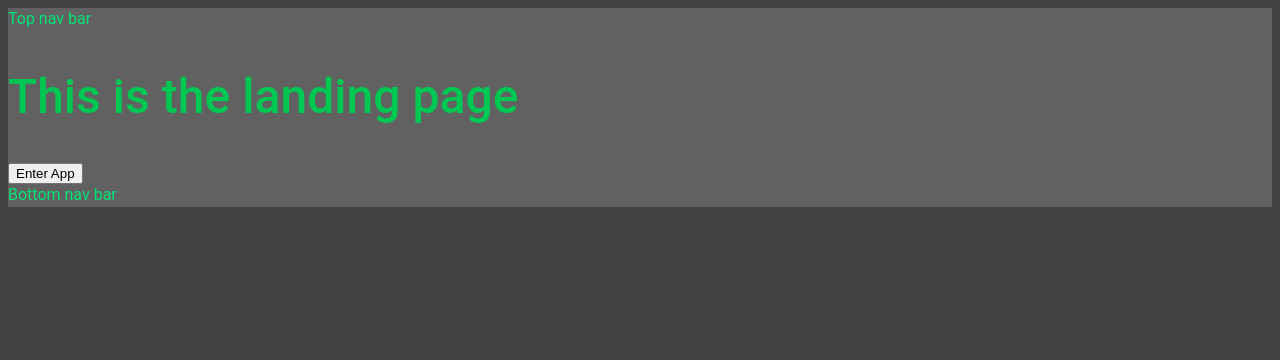
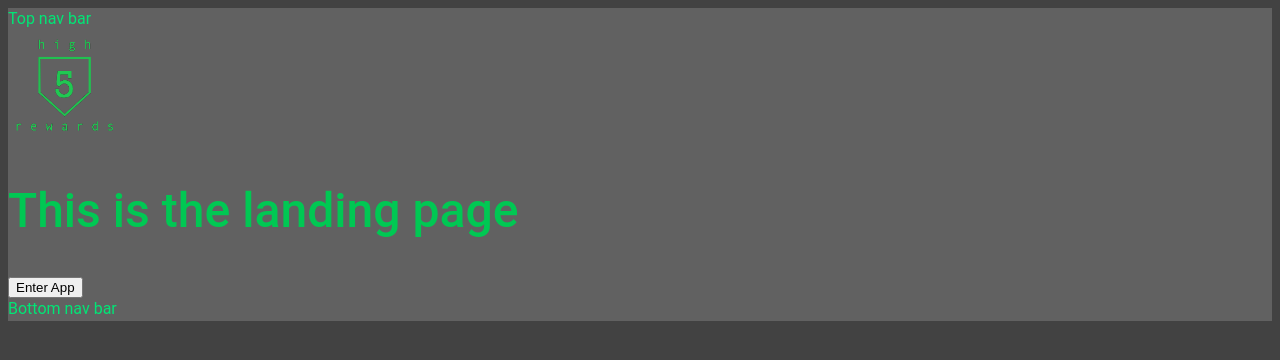
Before and after one commit to high5rewards/high5rewards, a React (Create React App) app in the folder client/: page / in a window 1280 px wide. Shown: the top 360 px of the page. Built offline with nearby package versions, Linux system fonts and the light colour scheme; what react-moralis would draw is missing.

Commit message:
Prototype logo and favicon

```diff
--- a/client/src/routes/Landing/Landing.js
+++ b/client/src/routes/Landing/Landing.js
@@ -7,11 +7,11 @@ import Landing_nav_top from "../../components/landing_nav_top"
 import Login_bttn from "../../components/login_bttn"
 
 
-
 function Landing() {
   return (
     <div>
         <Landing_nav_top />
+        <img id={styles.logo} src={require('../../images/temp-logo.png')} alt='logo'/>
         <h1>This is the landing page</h1>
         <Login_bttn />
         <Landing_nav_bottom />
--- a/client/src/routes/Landing/Landing.module.css
+++ b/client/src/routes/Landing/Landing.module.css
@@ -0,0 +1,3 @@
+#logo {
+    max-width: 7em;
+}
```
Also changed, not shown: client/src/images/temp-logo.png (added), 1 other file (tests, documents, lock files or other folders).
